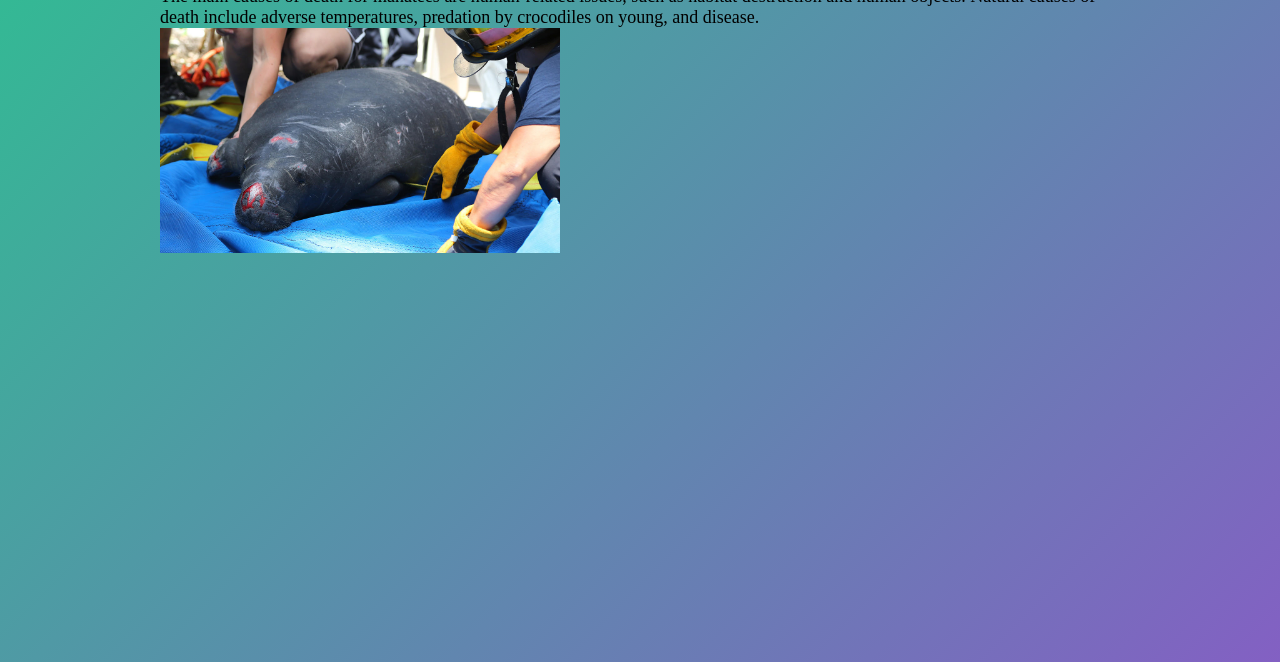
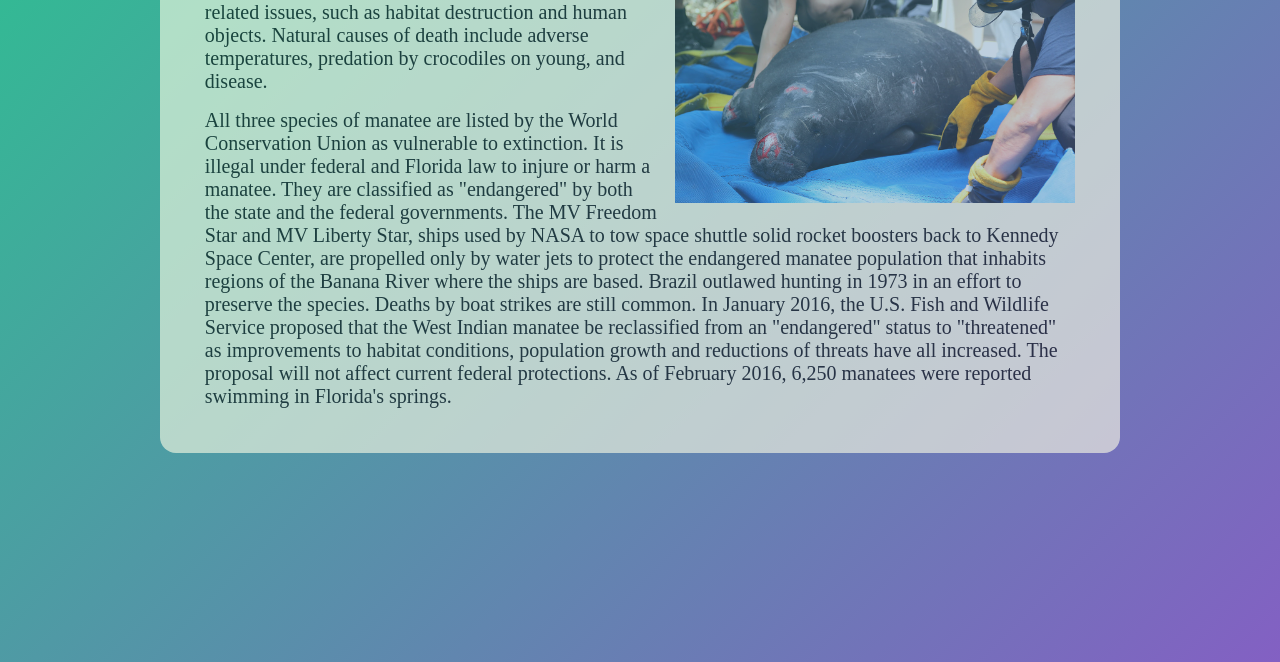
Before and after one commit to mikeuf/manatees, a plain HTML site: page conservation.html in a window 1280 px wide. Shown: the part 138-800 px from the top of the page. Drawn offline with Linux system fonts and the light colour scheme; a web font is replaced by a local one.

Commit message:
adding more copy

```diff
--- a/conservation.html
+++ b/conservation.html
@@ -23,8 +23,16 @@
 		<div id="water-layer">
 		<main>
             <h1>Conservation</h1>
+            <article>
+          	<img id="manatee-rescue" title="Manatee rescue" alt="Manatee recue" src="images/manatee-rescue.jpg" /></a>
             <p>The main causes of death for manatees are human-related issues, such as habitat destruction and human objects. Natural causes of death include adverse temperatures, predation by crocodiles on young, and disease.</p>
-          	<img id="manatee-rescue" title="Manatee rescue" alt="Manatee recue" src="images/manatee-rescue.jpg" /></a>
+            <p>All three species of manatee are listed by the World Conservation Union as vulnerable to extinction.
+                    It is illegal under federal and Florida law to injure or harm a manatee. They are classified as "endangered" by both the state and the federal governments.
+                    The MV Freedom Star and MV Liberty Star, ships used by NASA to tow space shuttle solid rocket boosters back to Kennedy Space Center, are propelled only by water jets to protect the endangered manatee population that inhabits regions of the Banana River where the ships are based.
+                    Brazil outlawed hunting in 1973 in an effort to preserve the species. Deaths by boat strikes are still common.
+                    In January 2016, the U.S. Fish and Wildlife Service proposed that the West Indian manatee be reclassified from an "endangered" status to "threatened" as improvements to habitat conditions, population growth and reductions of threats have all increased. The proposal will not affect current federal protections.
+                    As of February 2016, 6,250 manatees were reported swimming in Florida's springs.</p>
+            </article>
 		</main>
 		</div>
 	</body>
--- a/styles.css
+++ b/styles.css
@@ -101,7 +101,11 @@ h1, h2, h3, h4, h5, h6 {
 }
 
 h1 {
-	font-size: 5rem;
+	font-size: 3rem;
+}
+
+p {
+	padding: 0 1rem 1rem; 1rem;
 }
 
 ul li, figcaption {
@@ -114,11 +118,12 @@ header, main, footer {
 	max-width: 960px;
 	margin: auto;
 	padding-top: 2rem;
+	color: #ffffff;
 }
 
 article {
 	background-color: #ffffe6;
-	opacity: 0.5;
+	opacity: 0.6;
 	border-radius: 1rem;
 	height: 100%;
 	font-size: 1.25rem;
@@ -202,7 +207,14 @@ transform: rotate(180deg) scale(10);
 	padding: 1rem;
 }
 
-#manatee-rescue {
+.gallery figure img {
+border-radius: 1rem;
+}
+
+#manatee-rescue, #manatee-about {
 	width: 400px;
 	max-width: 50%;
+	padding: 0 1rem 0 1rem;
+	display: block;
+	float: right;
 }
```
Also changed, not shown: about.html (+2 -1 lines).
